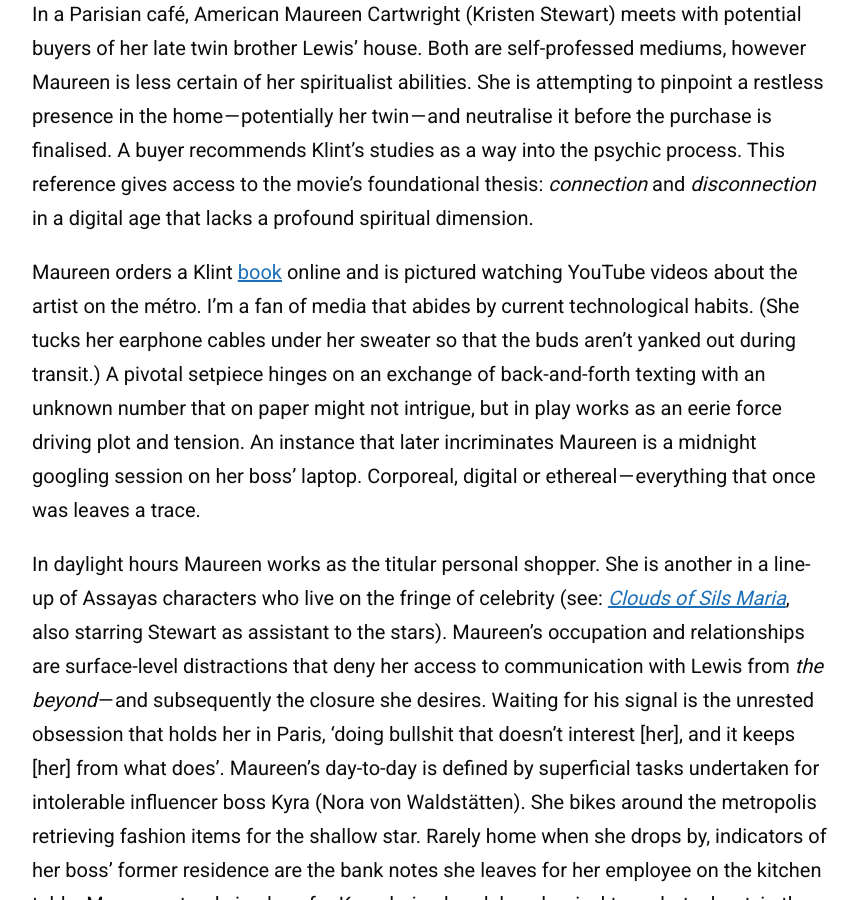
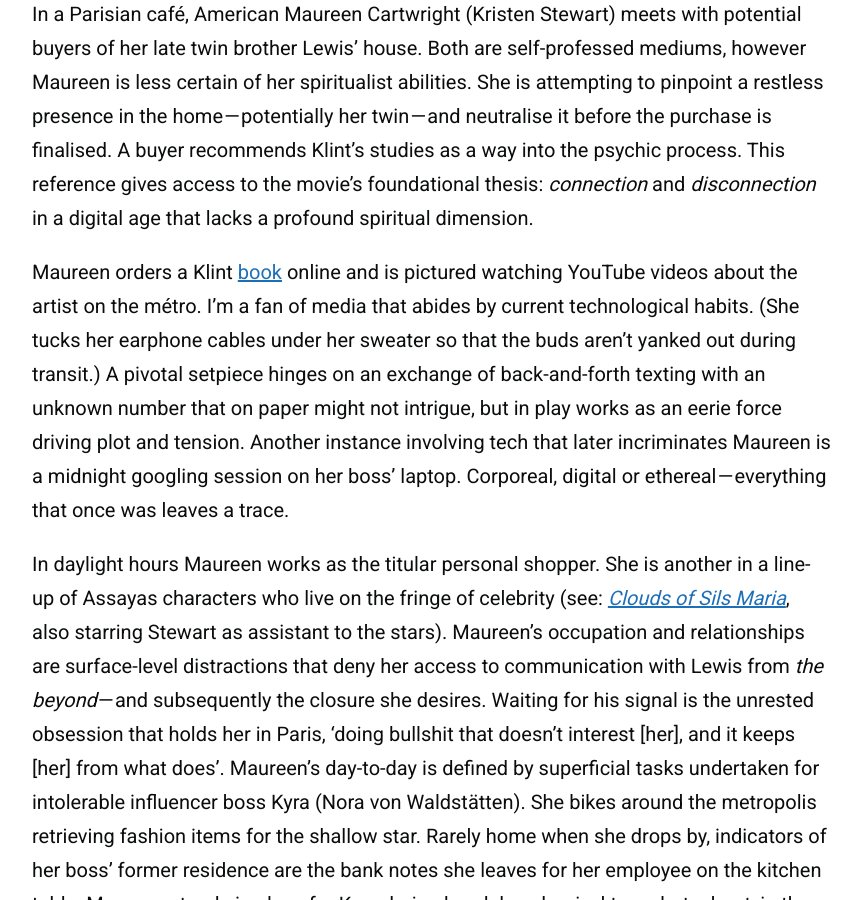
Before and after one commit to zoeurl/zoedowney.github.io, a Jekyll site: the page built from _posts/2023-12-08-personal-shopper.md, in a window 1280 px wide and 900 px high, scrolled down 982 px. Shown: the whole window, without its empty margins (208-1069 px from the left). Built offline with Jekyll 4.4.1, drawn with Linux system fonts in a browser that asks for light colours.

Commit message:
Update 2023-12-08-personal-shopper.md

```diff
--- a/_posts/2023-12-08-personal-shopper.md
+++ b/_posts/2023-12-08-personal-shopper.md
@@ -12,7 +12,7 @@
 
 In a Parisian café, American Maureen Cartwright (Kristen Stewart) meets with potential buyers of her late twin brother Lewis’ house. Both are self-professed mediums, however Maureen is less certain of her spiritualist abilities. She is attempting to pinpoint a restless presence in the home — potentially her twin — and neutralise it before the purchase is finalised. A buyer recommends Klint's studies as a way into the psychic process. This reference gives access to the movie’s foundational thesis: _connection_ and _disconnection_ in a digital age that lacks a profound spiritual dimension.
 
-Maureen orders a Klint [book](https://www.amazon.co.uk/Hilma-Af-Klint-David-Lomas/dp/3775734899/ref=sr_1_1?crid=3EECI1DAZPFCG&keywords=hilma+af+klint+a+pioneer+of+abstraction&qid=1700658419&sprefix=hilma+af+klint+a+pioneer+of+abstraction%2Caps%2C99&sr=8-1) online and is pictured watching YouTube videos about the artist on the métro. I’m a fan of media that abides by current technological habits. (She tucks her earphone cables under her sweater so that the buds aren't yanked out during transit.) A pivotal setpiece hinges on an exchange of back-and-forth texting with an unknown number that on paper might not intrigue, but in play works as an eerie force driving plot and tension. An instance that later incriminates Maureen is a midnight googling session on her boss’ laptop. Corporeal, digital or ethereal — everything that once was leaves a trace.
+Maureen orders a Klint [book](https://www.amazon.co.uk/Hilma-Af-Klint-David-Lomas/dp/3775734899/ref=sr_1_1?crid=3EECI1DAZPFCG&keywords=hilma+af+klint+a+pioneer+of+abstraction&qid=1700658419&sprefix=hilma+af+klint+a+pioneer+of+abstraction%2Caps%2C99&sr=8-1) online and is pictured watching YouTube videos about the artist on the métro. I’m a fan of media that abides by current technological habits. (She tucks her earphone cables under her sweater so that the buds aren't yanked out during transit.) A pivotal setpiece hinges on an exchange of back-and-forth texting with an unknown number that on paper might not intrigue, but in play works as an eerie force driving plot and tension. Another instance involving tech that later incriminates Maureen is a midnight googling session on her boss’ laptop. Corporeal, digital or ethereal — everything that once was leaves a trace.
 
 In daylight hours Maureen works as the titular personal shopper. She is another in a line-up of Assayas characters who live on the fringe of celebrity (see: [_Clouds of Sils Maria_](https://www.theguardian.com/film/2015/may/17/clouds-of-sils-maria-review-juliette-binoche), also starring Stewart as assistant to the stars). Maureen’s occupation and relationships are surface-level distractions that deny her access to communication with Lewis from _the beyond_ — and subsequently the closure she desires. Waiting for his signal is the unrested obsession that holds her in Paris, 'doing bullshit that doesn't interest [her], and it keeps [her] from what does'. Maureen's day-to-day is defined by superficial tasks undertaken for intolerable influencer boss Kyra (Nora von Waldstätten). She bikes around the metropolis retrieving fashion items for the shallow star. Rarely home when she drops by, indicators of her boss’ former residence are the bank notes she leaves for her employee on the kitchen table. Maureen stands in place for Kyra during her delayed arrival to a photoshoot; in the background haze of photographs we search for shadows and spirits, but Maureen remains turned away.
 
```
